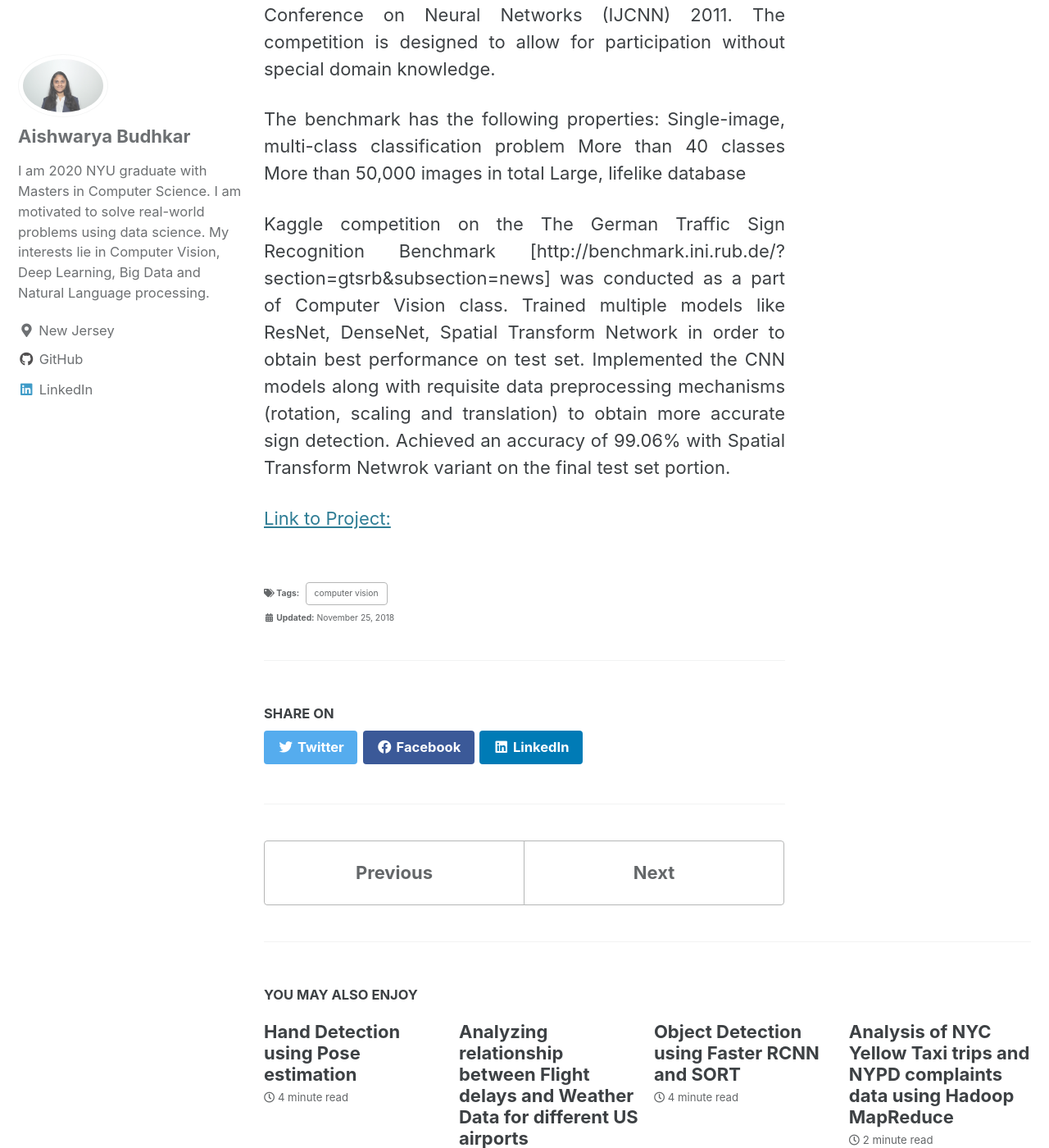
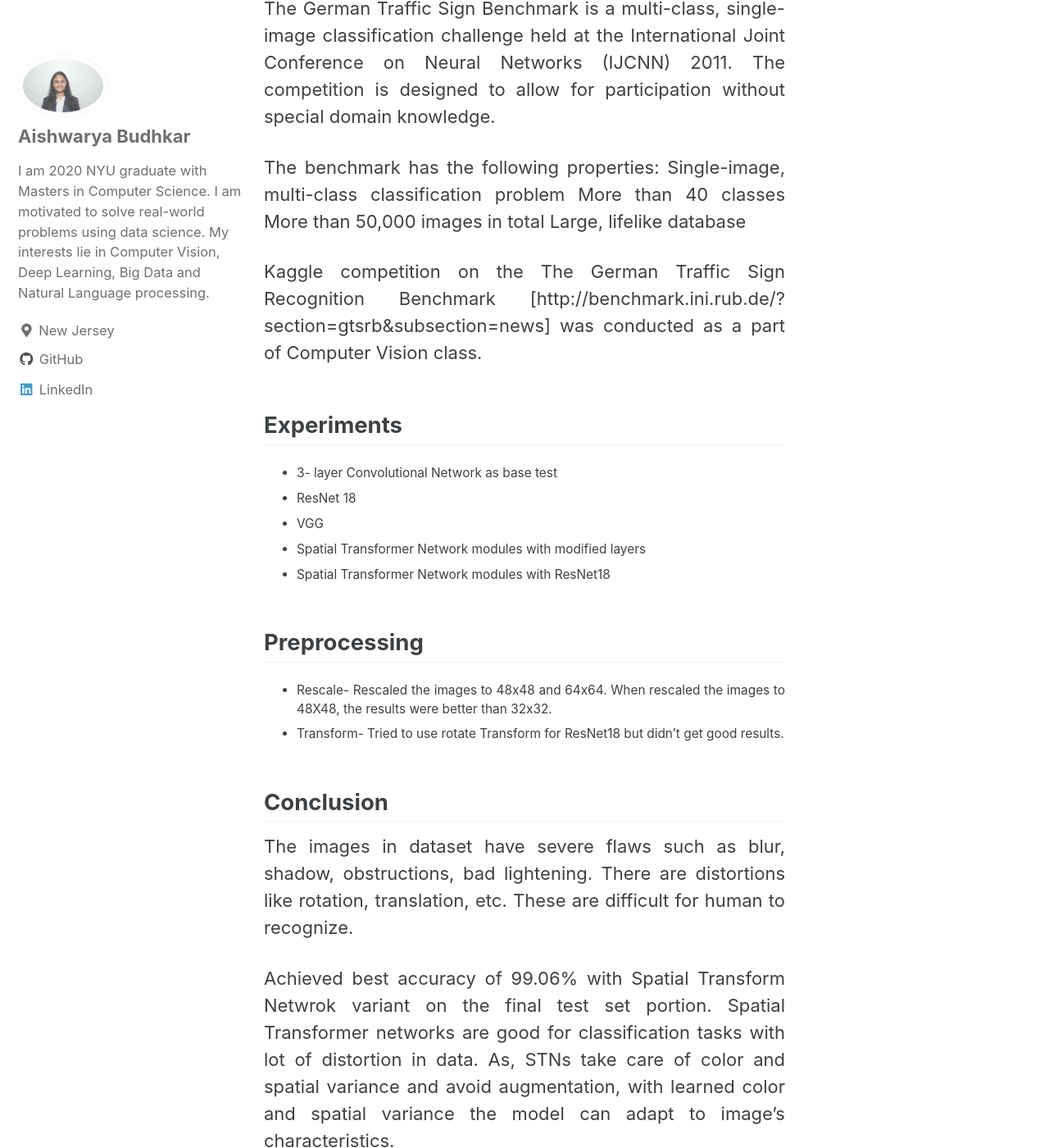
Before and after one commit to asbudhkar/asbudhkar.github.io, a Jekyll site: the page built from _posts/2018-11-25-GTSRB.md, in a window 1280 px wide and 1400 px high, scrolled down 482 px. Shown: the whole window at 82% size. Built offline with Jekyll 4.4.1, drawn with Linux system fonts in a browser that asks for light colours; cached includes are drawn as plain includes; some of the changed text lies outside the part shown.

```diff
--- a/_posts/2018-11-25-GTSRB.md
+++ b/_posts/2018-11-25-GTSRB.md
@@ -23,7 +25,22 @@ More than 50,000 images in total
 Large, lifelike database
 
 Kaggle competition on the The German Traffic Sign Recognition Benchmark [http://benchmark.ini.rub.de/?section=gtsrb&subsection=news] was conducted as a part of Computer Vision class.
-Trained multiple models like ResNet, DenseNet, Spatial Transform Network in order to obtain best performance on test set. Implemented the CNN models along with requisite data preprocessing mechanisms (rotation, scaling and translation) to obtain more accurate sign detection.
-Achieved an accuracy of 99.06% with Spatial Transform Netwrok variant on the final test set portion.
+
+
+## Experiments
+* 3- layer Convolutional Network as base test
+- ResNet 18
++ VGG
+- Spatial Transformer Network modules with modified layers
+* Spatial Transformer Network modules with ResNet18
+
+## Preprocessing
+* Rescale- Rescaled the images to 48x48 and 64x64. When rescaled the images to 48X48, the results were better than 32x32.
+- Transform- Tried to use rotate Transform for ResNet18 but didn’t get good results.
+
+## Conclusion
+The images in dataset have severe flaws such as blur, shadow, obstructions, bad lightening. There are distortions like rotation, translation, etc. These are difficult for human to recognize.
+
+Achieved best accuracy of 99.06% with Spatial Transform Netwrok variant on the final test set portion. Spatial Transformer networks are good for classification tasks with lot of distortion in data. As, STNs take care of color and spatial variance and avoid augmentation, with learned color and spatial variance the model can adapt to image’s characteristics.
 
 <a href="https://github.com/asbudhkar/German-Traffic-Signs-Recognition-Benchmark">Link to Project:</a>
```
Also changed, not shown: other parts of _posts/2018-11-25-GTSRB.md (+2 -0 lines), _posts/2016-03-05-action_recognition.md (+6 -6 lines), _posts/2018-12-31-inclusive_images.md (+9 -2 lines).
